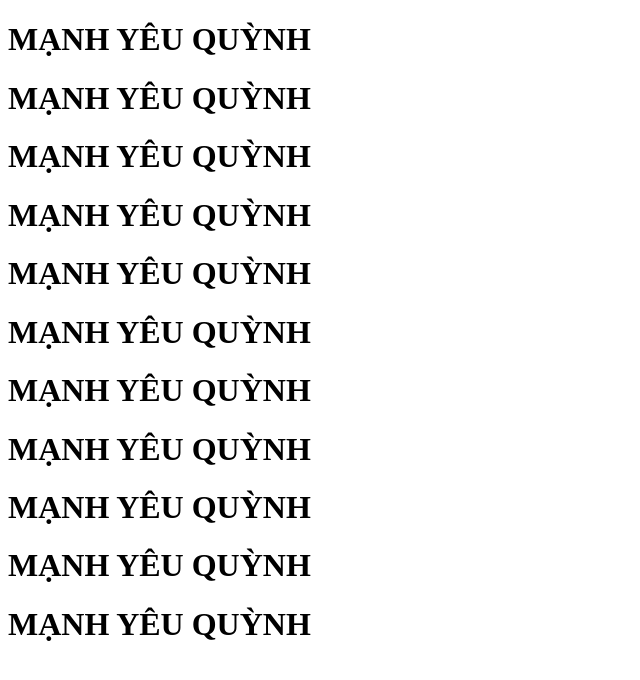
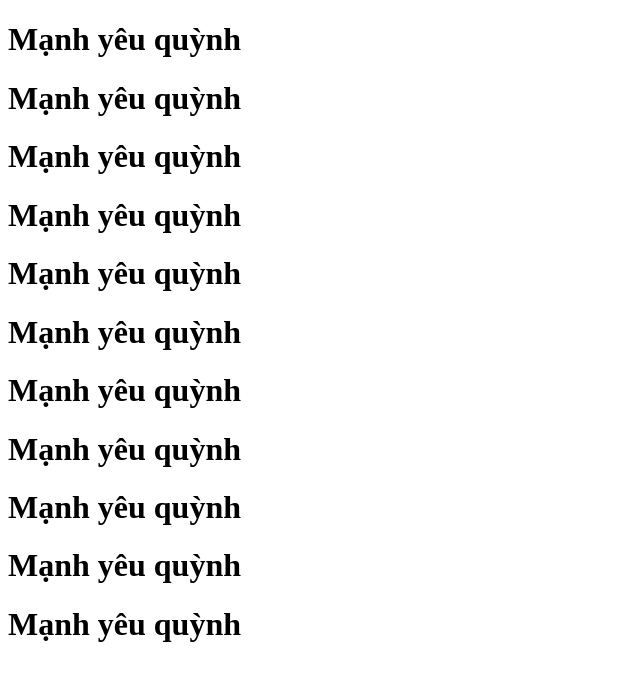
Before and after one commit to DatCSObject/manhyeuquynh, a plain HTML site: page index.html in a window 1280 px wide. Shown: the whole page, without its empty margins (0-640 px from the left). Drawn offline with Linux system fonts and the light colour scheme.

Commit message:
Update index.html

```diff
--- a/index.html
+++ b/index.html
@@ -5,17 +5,17 @@
 	<title>MẠNH YÊU QUỲNH</title>
 </head>
 <body>
-  <h1>MẠNH YÊU QUỲNH</h1>
-  <h1>MẠNH YÊU QUỲNH</h1>
-  <h1>MẠNH YÊU QUỲNH</h1>
-  <h1>MẠNH YÊU QUỲNH</h1>
-  <h1>MẠNH YÊU QUỲNH</h1>
-  <h1>MẠNH YÊU QUỲNH</h1>
-  <h1>MẠNH YÊU QUỲNH</h1>
-  <h1>MẠNH YÊU QUỲNH</h1>
-  <h1>MẠNH YÊU QUỲNH</h1>
-  <h1>MẠNH YÊU QUỲNH</h1>
-  <h1>MẠNH YÊU QUỲNH</h1>
+  <h1>Mạnh yêu quỳnh</h1>
+  <h1>Mạnh yêu quỳnh</h1>
+  <h1>Mạnh yêu quỳnh</h1>
+  <h1>Mạnh yêu quỳnh</h1>
+  <h1>Mạnh yêu quỳnh</h1>
+  <h1>Mạnh yêu quỳnh</h1>
+  <h1>Mạnh yêu quỳnh</h1>
+  <h1>Mạnh yêu quỳnh</h1>
+  <h1>Mạnh yêu quỳnh</h1>
+  <h1>Mạnh yêu quỳnh</h1>
+  <h1>Mạnh yêu quỳnh</h1>
 
 </body>
 </html>
```
